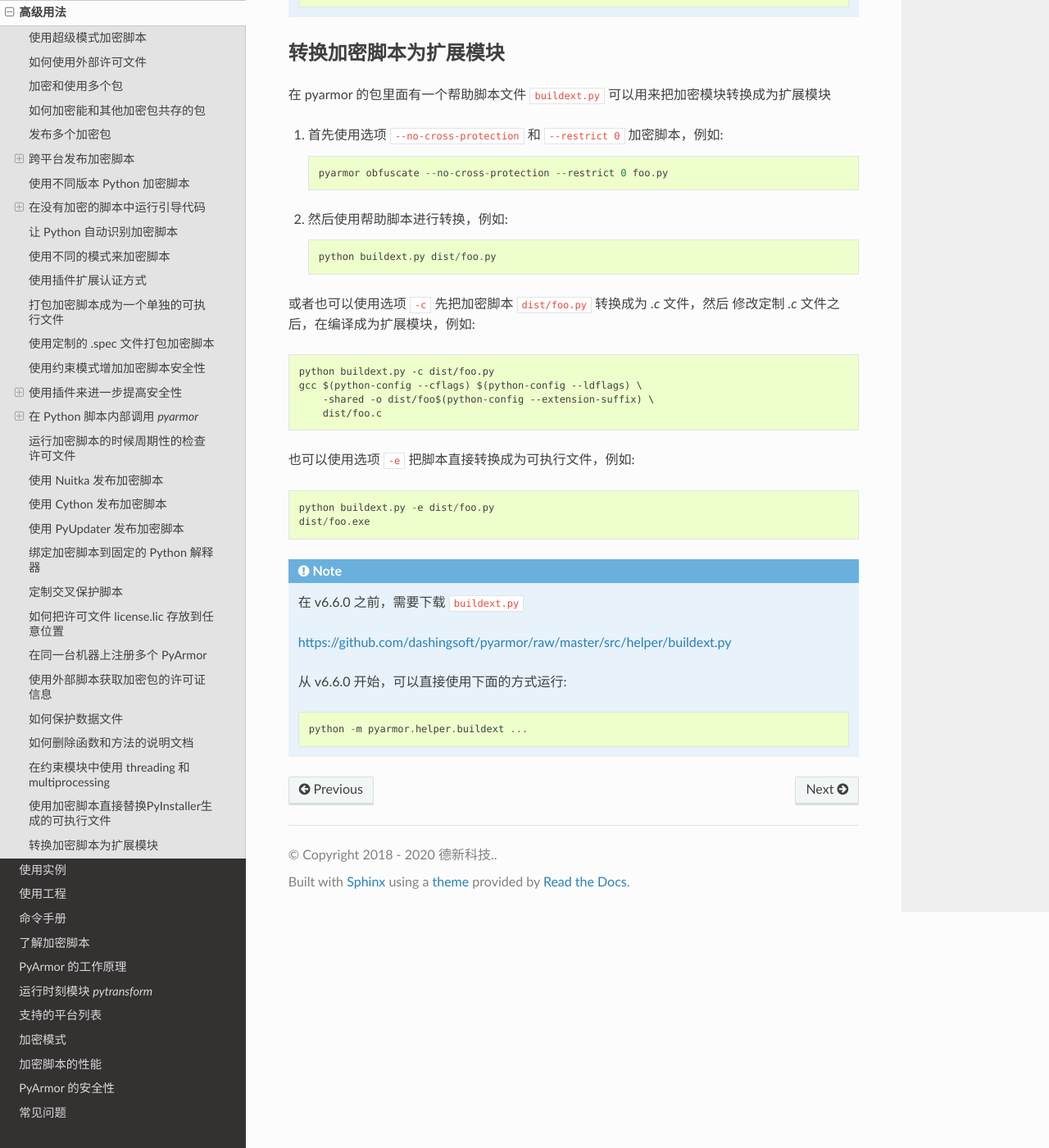
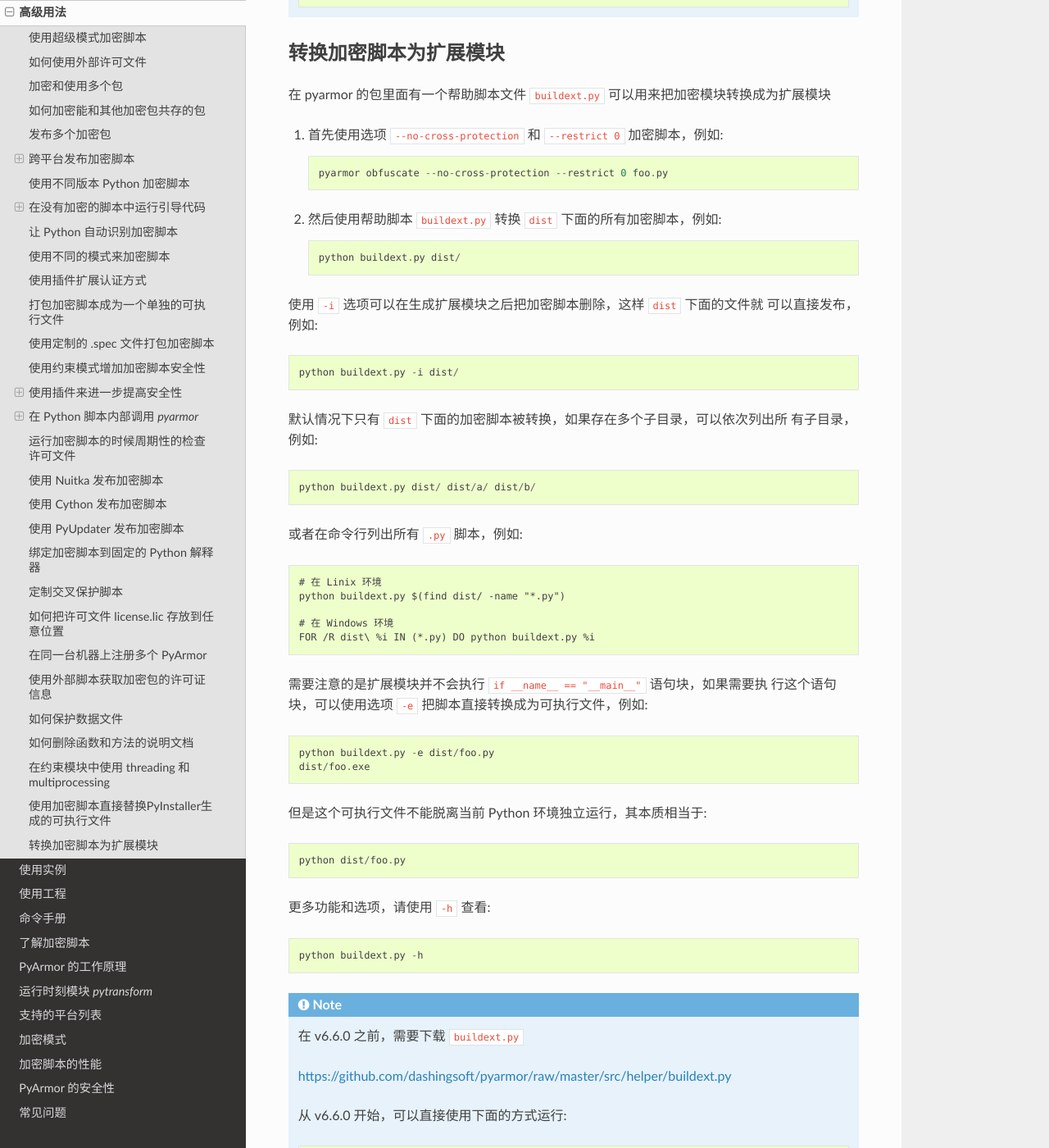
Before and after one commit to dashingsoft/pyarmor-docs-zh, a Sphinx documentation site: the page built from docs/advanced.rst, in a window 1280 px wide and 1400 px high, scrolled down 30494 px. Shown: the whole window at 82% size. Built offline with Sphinx 7.4.7 and the Read the Docs theme 2.0.0, drawn with Linux system fonts in a browser that asks for light colours.

Commit message:
Refine buildext doc

```diff
--- a/docs/advanced.rst
+++ b/docs/advanced.rst
@@ -1456,22 +1456,41 @@
 
     pyarmor obfuscate --no-cross-protection --restrict 0 foo.py
 
-2. 然后使用帮助脚本进行转换，例如::
+2. 然后使用帮助脚本 ``buildext.py`` 转换 ``dist`` 下面的所有加密脚本，例如::
 
-    python buildext.py dist/foo.py
+    python buildext.py dist/
 
-或者也可以使用选项 ``-c`` 先把加密脚本 ``dist/foo.py`` 转换成为 `.c` 文件，然后
-修改定制 `.c` 文件之后，在编译成为扩展模块，例如::
+使用 ``-i`` 选项可以在生成扩展模块之后把加密脚本删除，这样 ``dist`` 下面的文件就
+可以直接发布，例如::
 
-    python buildext.py -c dist/foo.py
-    gcc $(python-config --cflags) $(python-config --ldflags) \
-        -shared -o dist/foo$(python-config --extension-suffix) \
-        dist/foo.c
+    python buildext.py -i dist/
 
-也可以使用选项 ``-e`` 把脚本直接转换成为可执行文件，例如::
+默认情况下只有 ``dist`` 下面的加密脚本被转换，如果存在多个子目录，可以依次列出所
+有子目录，例如::
+
+    python buildext.py dist/ dist/a/ dist/b/
+
+或者在命令行列出所有 ``.py`` 脚本，例如::
+
+    # 在 Linix 环境
+    python buildext.py $(find dist/ -name "*.py")
+
+    # 在 Windows 环境
+    FOR /R dist\ %i IN (*.py) DO python buildext.py %i
+
+需要注意的是扩展模块并不会执行 ``if __name__ == "__main__"`` 语句块，如果需要执
+行这个语句块，可以使用选项 ``-e`` 把脚本直接转换成为可执行文件，例如::
 
     python buildext.py -e dist/foo.py
     dist/foo.exe
+
+但是这个可执行文件不能脱离当前 Python 环境独立运行，其本质相当于::
+
+    python dist/foo.py
+
+更多功能和选项，请使用 ``-h`` 查看::
+
+    python buildext.py -h
 
 .. note::
 
```
